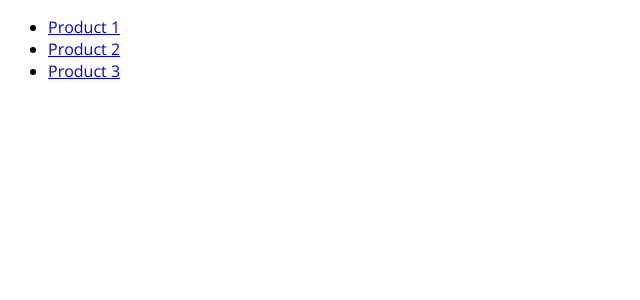
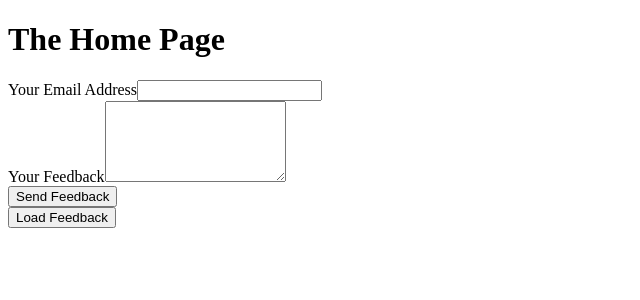
Before and after one commit to longhai97/NextJs-Project, a Next.js app: page / in a window 1280 px wide. Shown: the top 300 px of the page, without its empty margins (0-640 px from the left). Built offline with nearby package versions, Linux system fonts and the light colour scheme.

Commit message:
create API ROUTES for app ( API POST )

```diff
--- a/data/dummy-backend.json
+++ /dev/null
@@ -1,19 +0,0 @@
-{
-  "products": [
-    {
-      "id": "p1",
-      "title": "Product 1",
-      "description": "This is product 1"
-    },
-    {
-      "id": "p2",
-      "title": "Product 2",
-      "description": "This is product 2"
-    },
-    {
-      "id": "p3",
-      "title": "Product 3",
-      "description": "This is product 3"
-    }
-  ]
-}
--- /dev/null
+++ b/data/feedback.json
@@ -0,0 +1 @@
+[{"id":"2023-05-30T09:19:21.505Z","email":"asd@gmail.com","text":"asdawde1"},{"id":"2023-05-30T10:16:04.655Z","email":"asd2@gmail.com","text":"asdawde122"},{"id":"2023-05-30T10:16:05.307Z","email":"asd2@gmail.com","text":"asdawde122"}]
--- a/pages/_app.tsx
+++ /dev/null
@@ -1,8 +0,0 @@
-import '@/styles/globals.css'
-import type {AppProps} from 'next/app'
-
-export default function App({Component, pageProps}: AppProps) {
-    return (
-        <Component {...pageProps} />
-    )
-}
--- a/pages/_document.tsx
+++ /dev/null
@@ -1,13 +0,0 @@
-import { Html, Head, Main, NextScript } from 'next/document'
-
-export default function Document() {
-  return (
-    <Html lang="en">
-      <Head />
-      <body>
-        <Main />
-        <NextScript />
-      </body>
-    </Html>
-  )
-}
--- /dev/null
+++ b/pages/api/feedback.ts
@@ -0,0 +1,31 @@
+import { NextApiRequest, NextApiResponse } from "next";
+import fs                                  from "fs";
+import path                                from "path";
+
+const handler = (request: NextApiRequest,
+                 response: NextApiResponse) => {
+  if (request.method === "POST") {
+    const email        = request.body.email;
+    const feedbackText = request.body.text
+
+    const newFeedback = {
+      id: new Date().toISOString(),
+      email: email,
+      text: feedbackText,
+    }
+    //store that in database or in a file
+    const filePath = path.join(process.cwd(), "data", "feedback.json");
+    console.log('PATH_', filePath)
+    const fileData = fs.readFileSync(filePath)
+    const data     = JSON.parse(fileData.toString());
+
+    data.push(newFeedback);
+    fs.writeFileSync(filePath, JSON.stringify(data));
+    response?.status(201).json({ message: "Success!", feedback: newFeedback });
+
+  } else {
+    response?.status(200).json({ message: "This works!" });
+  }
+}
+
+export default handler;
--- a/pages/index.tsx
+++ b/pages/index.tsx
@@ -1,49 +1,74 @@
-import {HomePageProps} from '@/type'
-import path from 'path';
-import fs from 'fs/promises';
-import Link from "next/link";
+import React, { useRef, useState } from "react";
 
-const HomePage = (props: HomePageProps) => {
-    const {products} = props
-    return (
-        <>
-            <ul>
-                {products.map((product) => (
-                    <li key={product.id}>
-                        <Link href={`/products/${product.id}`}>
-                            {product.title}
-                        </Link>
-                    </li>
-                ))}
-            </ul>
-        </>
-    )
-}
+type FeedbackItem = {
+  id: string;
+  email?: string;
+  text: string;
+};
 
-export async function getStaticProps(context: any) {
-    console.log('RE-Generating...')
+function HomePage() {
+  const [feedbackItems, setFeedbackItems] = useState<FeedbackItem[]>([]);
 
-    const filePath = path.join(process.cwd(), 'data', 'dummy-backend.json');
-    const jsonData = await fs.readFile(filePath);
-    const data = JSON.parse(jsonData.toString());
-    if (!data) {
-        return {
-            redirect: {
-                description: '/no-data'
-            }
+  const emailInputRef = useRef<HTMLInputElement | null>(null);
+  const feedbackInputRef = useRef<HTMLTextAreaElement | null>(null);
+
+  const submitFormHandler = (event:any) => {
+    event.preventDefault();
+    if (!emailInputRef.current || !feedbackInputRef.current) return;
+    const enteredEmail = emailInputRef.current.value;
+    const enteredFeedback = feedbackInputRef.current.value;
+
+    const requestBody = {
+      email: enteredEmail,
+      text: enteredFeedback,
+    };
+
+    fetch("/api/feedback", {
+      method: "POST",
+      body: JSON.stringify(requestBody),
+      headers: {
+        "Content-Type": "application/json",
+      },
+    })
+      .then((response) => console.log('RESPONSE__',response.json()))
+      .then((data) => console.log("LOGS__", data))
+      .catch((error) => console.log("ERROR__", error));
+  };
+
+  function loadFeedbackHandler() {
+    fetch("/api/feedback")
+      .then((response) => response.json())
+      .then((data) => {
+        if (data?.feedback) {
+          setFeedbackItems(data.feedback);
+        } else {
+          setFeedbackItems([]);
         }
-    }
+      });
+  }
 
-    if (data.products.length === 0) {
-        return {notFound: true}
-    }
-
-    return {
-        props: {
-            products: data.products
-        },
-        revalidate: 10,
-    };
+  return (
+    <div>
+      <h1>The Home Page</h1>
+      <form onSubmit={submitFormHandler}>
+        <div>
+          <label htmlFor={"email"}>Your Email Address</label>
+          <input type="email" name="email" ref={emailInputRef} />
+        </div>
+        <div>
+          <label htmlFor={"feedback"}>Your Feedback</label>
+          <textarea id={"feedback"} rows={5} ref={feedbackInputRef}></textarea>
+        </div>
+        <button>Send Feedback</button>
+      </form>
+      <button onClick={loadFeedbackHandler}>Load Feedback</button>
+      <ul>
+        {feedbackItems.map((item) => (
+          <li key={item.id}>{item.text}</li>
+        ))}
+      </ul>
+    </div>
+  );
 }
 
 export default HomePage;
```
Also changed, not shown: pages/404.tsx (deleted, +0 -12 lines), pages/[uid].tsx (deleted, +0 -25 lines), pages/last-sales.tsx (deleted, +0 -66 lines), pages/products/[pid].tsx (deleted, +0 -59 lines), pages/user-profile.tsx (deleted, +0 -25 lines).
